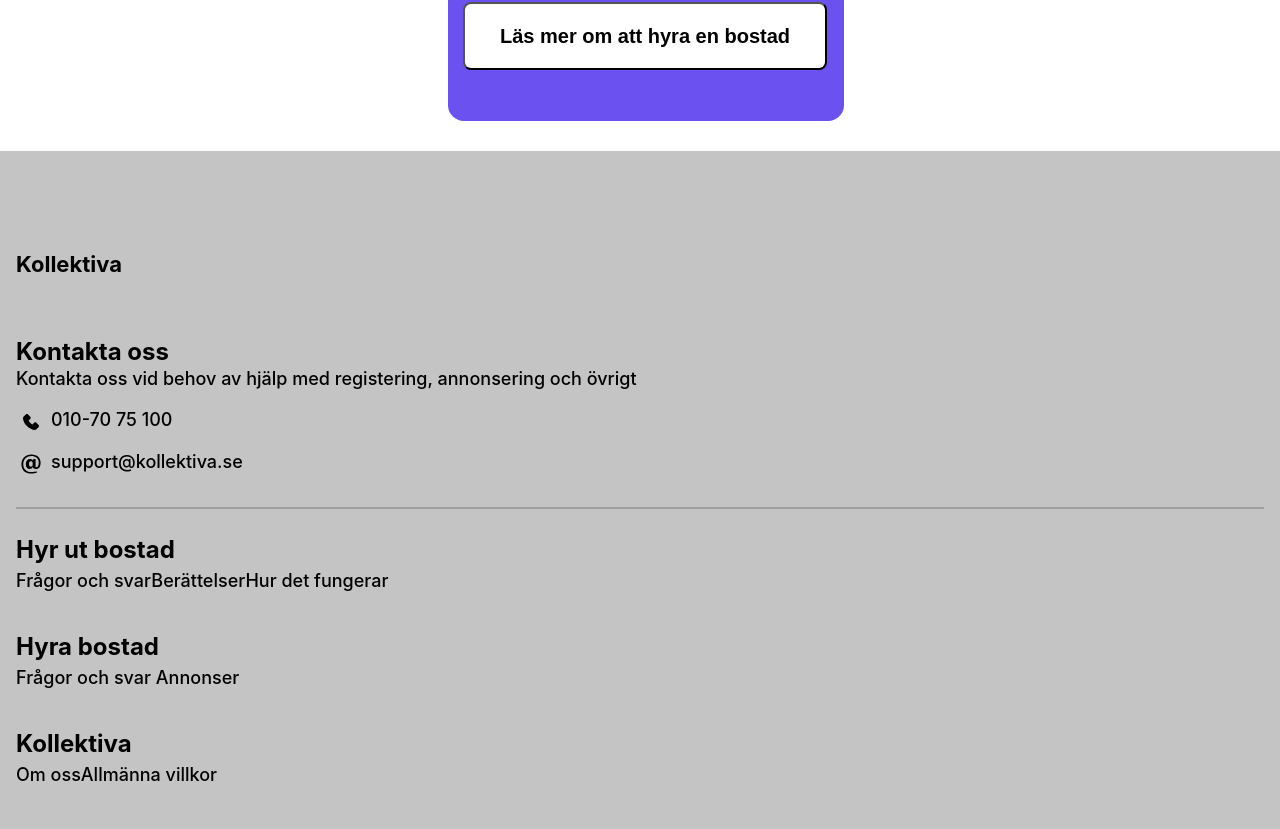
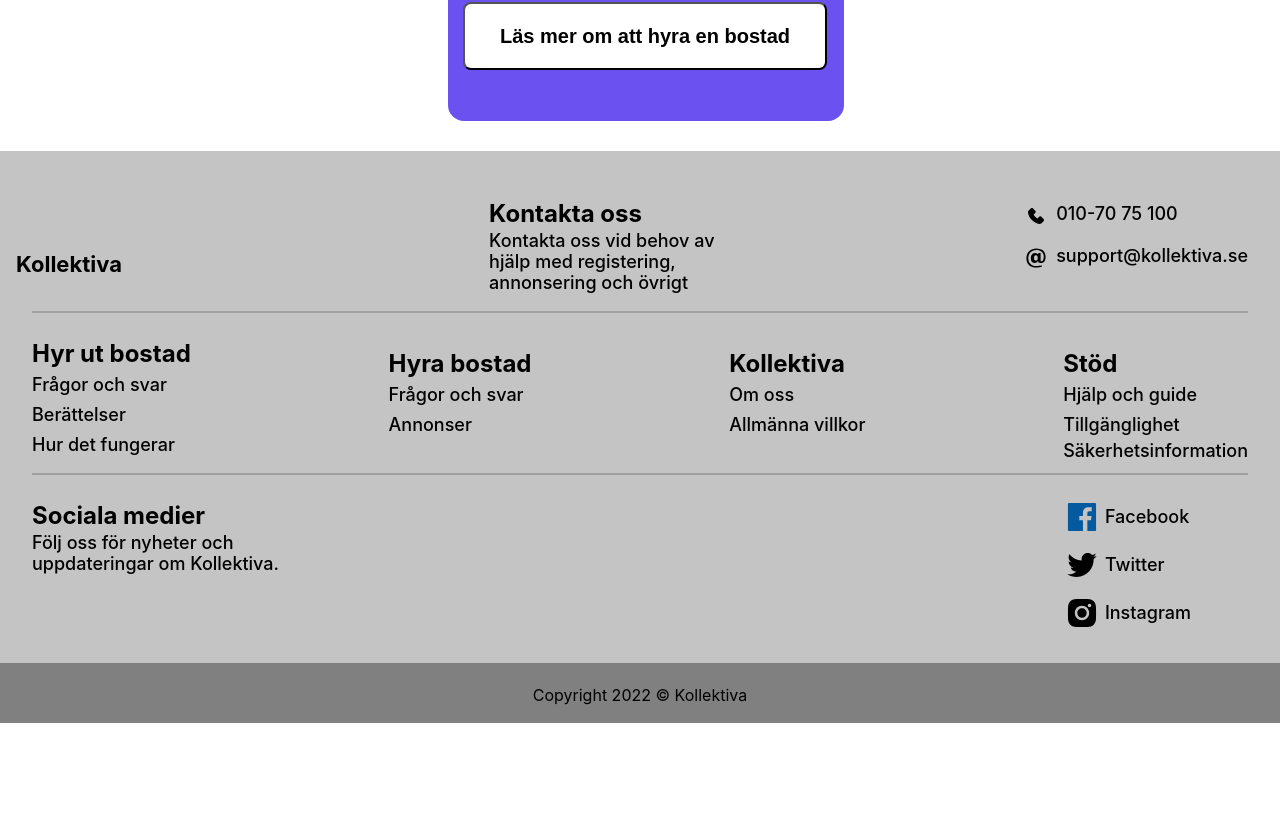
Before and after one commit to JennAnd/kollektiva2.0, a React (Create React App) app: page / in a window 1280 px wide. Shown: the part 910-1739 px from the top of the page. After the commit the page ends 1633 px from the top, so only its background shows below. Built offline with nearby package versions, Linux system fonts and the light colour scheme.

Commit message:
Add style for desktop

```diff
--- a/src/components/Footer/Footer.module.css
+++ b/src/components/Footer/Footer.module.css
@@ -67,6 +67,7 @@
   line-height: 21px;
   color: black;
   margin-top: 2px;
+  width: 258px;
 }
 
 .contacts {
@@ -105,8 +106,56 @@
   margin-bottom: 12px;
 }
 
+.rentOut {
+  display: flex;
+  flex-direction: column;
+}
+
+.rent {
+  display: flex;
+  flex-direction: column;
+}
+
+.aboutUs {
+  display: flex;
+  flex-direction: column;
+}
+
+.support {
+  display: flex;
+  flex-direction: column;
+}
 @media only screen and (min-width: 750px) {
   .copyright {
     height: 40px;
   }
+  .contactUs {
+    flex-direction: row;
+    justify-content: space-between;
+  }
+  .contactUsText {
+    flex-direction: column;
+    width: 165px;
+    margin: 12px 0px 0px 0px;
+  }
+  .contactLinks {
+    flex-direction: column;
+    margin: 50px 16px 0px 0px;
+  }
+  .linkPage {
+    flex-direction: row;
+    justify-content: space-between;
+    margin: 0px 32px 0px 32px;
+  }
+  .socialMediaText {
+  }
+  .socialMedia {
+    flex-direction: row;
+    justify-content: space-between;
+    margin: 0px 32px 0px 32px;
+  }
+  .socialMediaLinks {
+    flex-direction: column;
+    margin: 24px 57px 0px 0px;
+  }
 }
```
